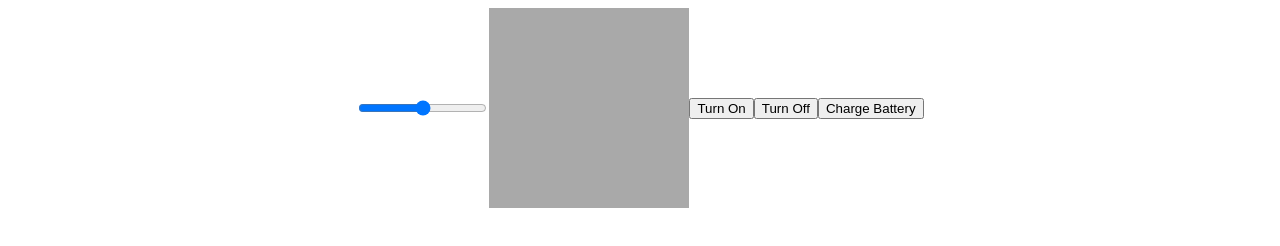
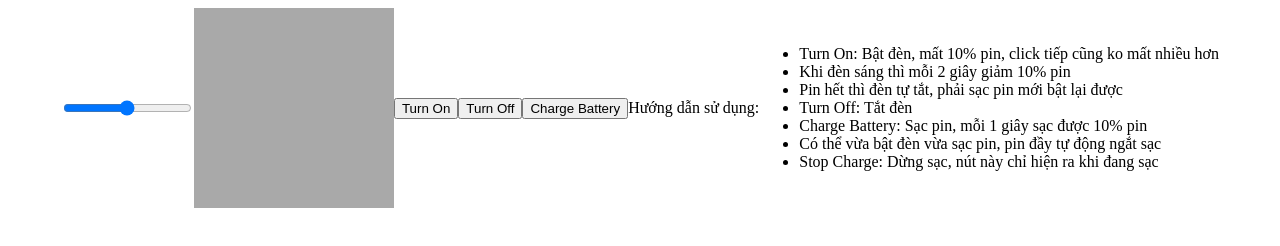
Before and after one commit to doanhuong1992vn/Bootcamp-2.1-codegym, a plain HTML site: page Lesson 17 - Lập trình hướng đối tượng 2/[Thực hành] Xây dựng lớp mô phỏng sự hoạt động của đèn pin.html in a window 1280 px wide. Drawn offline with Linux system fonts and the light colour scheme.

Commit message:
update bai den pin

```diff
--- a/Lesson 17 - Lập trình hướng đối tượng 2/[Thực hành] Xây dựng lớp mô phỏng sự hoạt động của đèn pin.html
+++ b/Lesson 17 - Lập trình hướng đối tượng 2/[Thực hành] Xây dựng lớp mô phỏng sự hoạt động của đèn pin.html
@@ -25,6 +25,16 @@
 <button id="onButton" type="button">Turn On</button>
 <button id="offButton" type="button">Turn Off</button>
 <button id="chargeButton" type="button">Charge Battery</button>
+<p>Hướng dẫn sử dụng:<br>
+<ul style="text-align: left">
+    <li>Turn On: Bật đèn, mất 10% pin, click tiếp cũng ko mất nhiều hơn</li>
+    <li>Khi đèn sáng thì mỗi 2 giây giảm 10% pin</li>
+    <li>Pin hết thì đèn tự tắt, phải sạc pin mới bật lại được</li>
+    <li>Turn Off: Tắt đèn</li>
+    <li>Charge Battery: Sạc pin, mỗi 1 giây sạc được 10% pin</li>
+    <li>Có thể vừa bật đèn vừa sạc pin, pin đầy tự động ngắt sạc</li>
+    <li>Stop Charge: Dừng sạc, nút này chỉ hiện ra khi đang sạc</li>
+</ul></p>
 <script>
   function Battery () {
       this.energy = 5;
```
